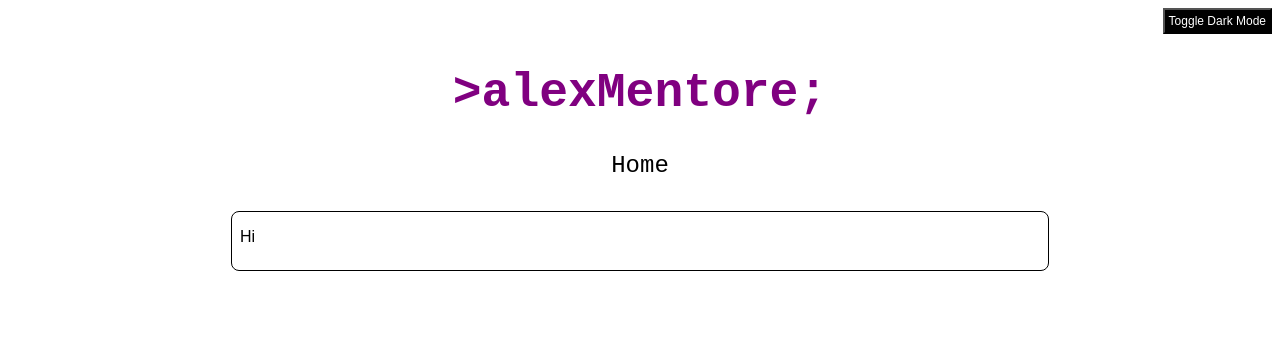
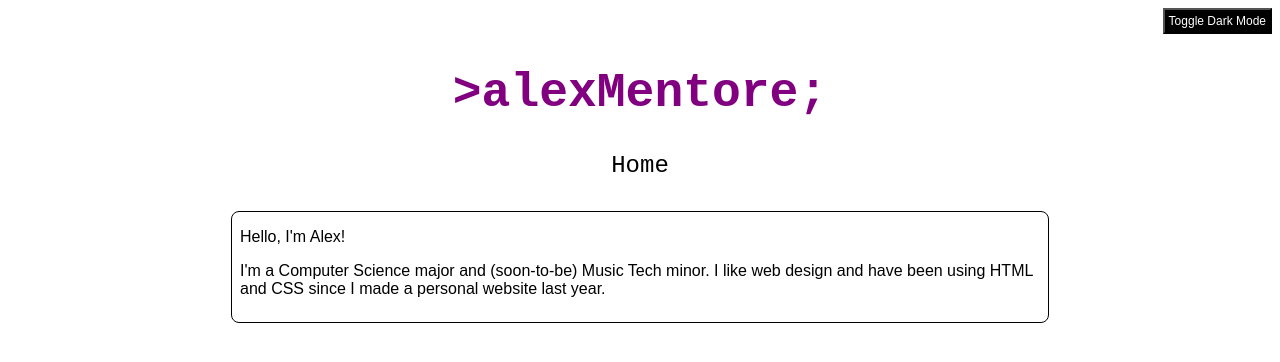
Before and after one commit to mentorea518/Personal-Site, a plain HTML site: page about.html in a window 1280 px wide. Drawn offline with Linux system fonts and the light colour scheme.

Commit message:
Update about.html

```diff
--- a/about.html
+++ b/about.html
@@ -13,10 +13,15 @@
     <main>
       <h1 id="title">>alexMentore;</h1>
       <nav>
-        <a href = "/index" id="navlink">Home</a>
+        <a href = "/Personal-Site/" id="navlink">Home</a>
       </nav>
       <article>
-        <p>Hi</p>
+        <p>
+          Hello, I'm Alex!
+        </p>
+        <p>
+          I'm a Computer Science major and (soon-to-be) Music Tech minor. I like web design and have been using HTML and CSS since I made a personal website last year.
+        </p>
       </article>
     </main>
     <script src="./script.js"></script>
```
